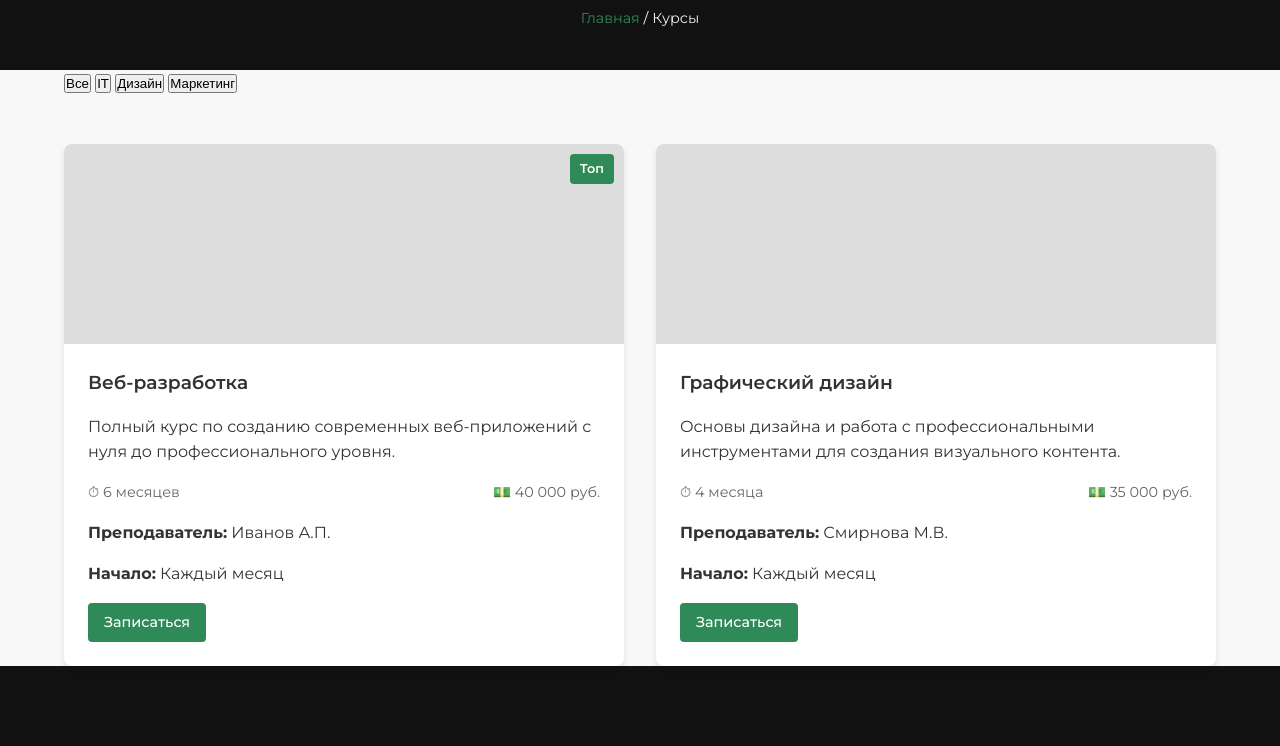
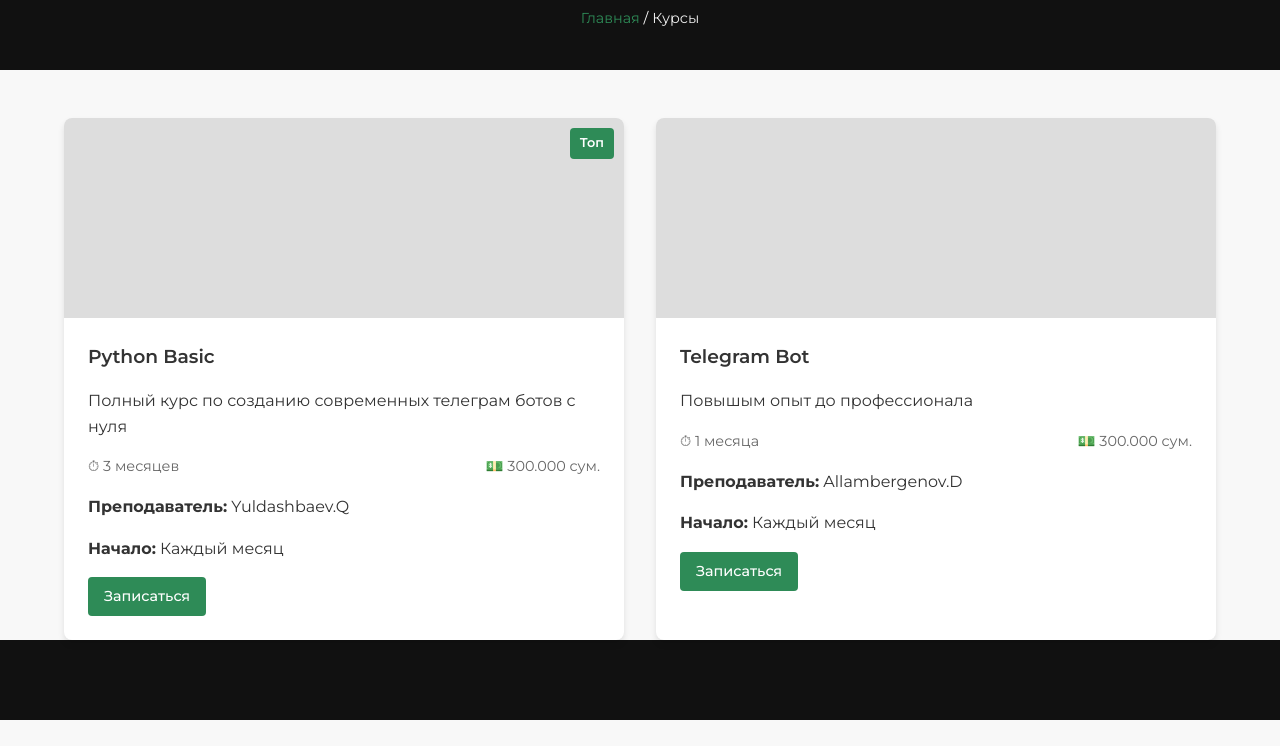
Before and after one commit to HackyCode21/Academy, a plain HTML site: page courses.html in a window 1280 px wide. Shown: the part 203-949 px from the top of the page. After the commit the page ends 923 px from the top, so only its background shows below. Drawn offline with Linux system fonts and the light colour scheme.

Commit message:
Update courses.html

```diff
--- a/courses.html
+++ b/courses.html
@@ -38,26 +38,21 @@
 
         <section class="courses-section">
             <div class="container">
-                <div class="filters">
-                    <button class="filter-btn active">Все</button>
-                    <button class="filter-btn">IT</button>
-                    <button class="filter-btn">Дизайн</button>
-                    <button class="filter-btn">Маркетинг</button>
-                </div>
+
 
                 <div class="courses-grid">
                     <div class="course-card">
                         <div class="course-badge">Топ</div>
                         <div class="course-image"></div>
                         <div class="course-info">
-                            <h3>Веб-разработка</h3>
-                            <p class="course-description">Полный курс по созданию современных веб-приложений с нуля до профессионального уровня.</p>
+                            <h3>Python Basic</h3>
+                            <p class="course-description">Полный курс по созданию современных телеграм ботов с нуля</p>
                             <div class="course-meta">
-                                <span class="duration">⏱ 6 месяцев</span>
-                                <span class="price">💵 40 000 руб.</span>
+                                <span class="duration">⏱ 3 месяцев</span>
+                                <span class="price">💵 300.000 сум.</span>
                             </div>
                             <div class="course-details">
-                                <p><strong>Преподаватель:</strong> Иванов А.П.</p>
+                                <p><strong>Преподаватель:</strong> Yuldashbaev.Q</p>
                                 <p><strong>Начало:</strong> Каждый месяц</p>
                             </div>
                             <a href="contacts.html" class="btn btn-small">Записаться</a>
@@ -67,14 +62,14 @@
                     <div class="course-card">
                         <div class="course-image"></div>
                         <div class="course-info">
-                            <h3>Графический дизайн</h3>
-                            <p class="course-description">Основы дизайна и работа с профессиональными инструментами для создания визуального контента.</p>
+                            <h3>Telegram Bot</h3>
+                            <p class="course-description">Повышым опыт до профессионала</p>
                             <div class="course-meta">
-                                <span class="duration">⏱ 4 месяца</span>
-                                <span class="price">💵 35 000 руб.</span>
+                                <span class="duration">⏱ 1 месяца</span>
+                                <span class="price">💵 300.000 сум.</span>
                             </div>
                             <div class="course-details">
-                                <p><strong>Преподаватель:</strong> Смирнова М.В.</p>
+                                <p><strong>Преподаватель:</strong> Allambergenov.D</p>
                                 <p><strong>Начало:</strong> Каждый месяц</p>
                             </div>
                             <a href="contacts.html" class="btn btn-small">Записаться</a>
```
